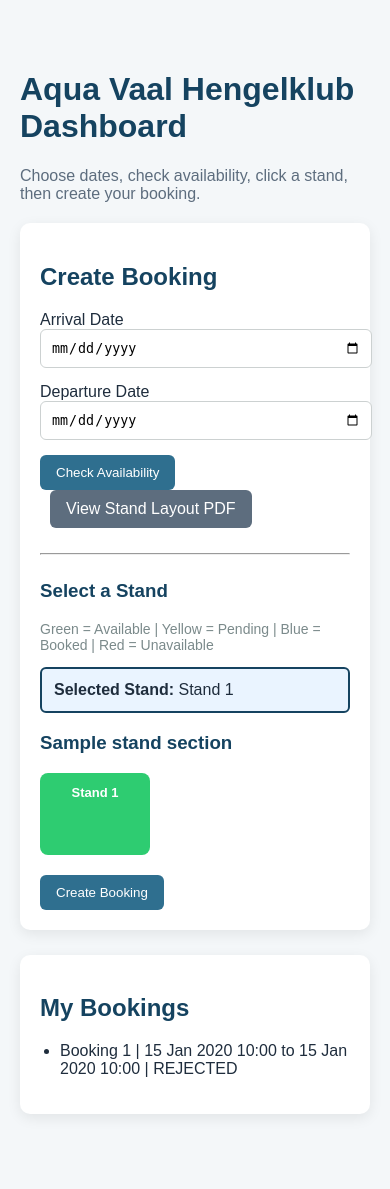
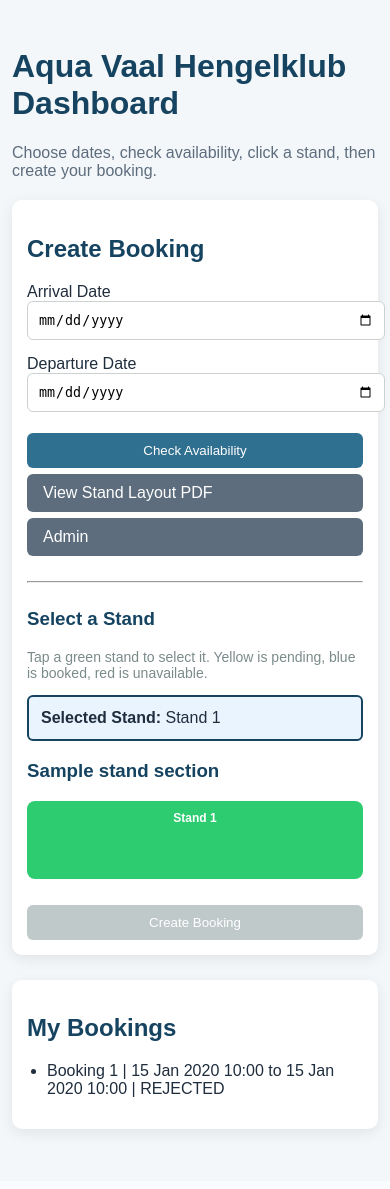
Before and after one commit to GoggaWilma/aquavaal-booking, a Django app: template bookings/templates/dashboard.html in a window 390 px wide. After the commit the page ends 1136 px from the top, so only its background shows below. Run offline with Django 5.2, Linux system fonts and the light colour scheme; tables that the repository leaves empty hold one stand-in row (values such as "Sample post"); the template is opened without the code that fills it: values that come from a table or form of the project are taken from there, most other values are stand-ins (such as "Sample title", 1, 10 or a date in 2020).

Commit message:
admin button and mobile version

```diff
--- a/bookings/templates/dashboard.html
+++ b/bookings/templates/dashboard.html
@@ -47,6 +47,11 @@
 
         .button.secondary {
             background: #5d6d7e;
+        }
+
+        button:disabled {
+            background: #bfc9ca;
+            cursor: not-allowed;
         }
 
         .form-row {
@@ -99,12 +104,18 @@
             font-weight: bold;
             border: 2px solid transparent;
             position: relative;
+            transition: transform 0.15s ease, box-shadow 0.15s ease;
         }
 
         .stand-available {
             background: #2ECC71;
             color: white;
             cursor: pointer;
+        }
+
+        .stand-available:hover {
+            transform: scale(1.04);
+            box-shadow: 0 6px 16px rgba(0,0,0,0.18);
         }
 
         .stand-booked {
@@ -180,6 +191,54 @@
             visibility: visible;
             opacity: 1;
         }
+
+        @media (max-width: 768px) {
+            .container {
+                margin: 15px auto;
+                padding: 12px;
+            }
+
+            .section {
+                padding: 15px;
+            }
+
+            .stand-grid {
+                gap: 8px;
+            }
+
+            .stand-tile {
+                width: calc(50% - 8px);
+                min-height: 78px;
+                font-size: 12px;
+                padding: 8px;
+            }
+
+            .stand-name {
+                font-size: 10px;
+            }
+
+            .button,
+            button {
+                width: 100%;
+                margin: 6px 0 0 0 !important;
+                box-sizing: border-box;
+            }
+
+            input[type="date"] {
+                max-width: 100%;
+            }
+
+            .tooltip {
+                min-width: 130px;
+                font-size: 10px;
+            }
+        }
+
+        @media (max-width: 480px) {
+            .stand-tile {
+                width: 100%;
+            }
+        }
     </style>
 </head>
 <body>
@@ -214,19 +273,21 @@
                 <div class="button-row">
                     <button type="submit">Check Availability</button>
                     <a href="/report/stands/" class="button secondary" style="margin-left:10px;">View Stand Layout PDF</a>
+                    <a href="/admin/" class="button secondary" style="margin-left:10px;">Admin</a>
                 </div>
             </form>
 
             {% if available_stand_numbers or pending_stands or booked_stands or unavailable_stands %}
                 <hr style="margin: 25px 0;">
                 <h3>Select a Stand</h3>
-                <p class="muted">Green = Available | Yellow = Pending | Blue = Booked | Red = Unavailable</p>
+                <p class="muted">Tap a green stand to select it. Yellow is pending, blue is booked, red is unavailable.</p>
 
-                {% if selected_stand_number %}
-                <div style="padding:12px; margin-bottom:15px; border:2px solid #154360; background:#eaf4ff; border-radius:6px;">
-                    <strong>Selected Stand:</strong> {{ selected_stand_number }}
+                <div id="selected-stand-banner"
+                     style="padding:12px; margin-bottom:15px; border:2px solid #154360; background:#eaf4ff; border-radius:6px; {% if not selected_stand_number %}display:none;{% endif %}">
+                    {% if selected_stand_number %}
+                        <strong>Selected Stand:</strong> {{ selected_stand_number }}
+                    {% endif %}
                 </div>
-                {% endif %}
 
                 <form method="post" id="booking-form">
                     {% csrf_token %}
@@ -291,6 +352,7 @@
                                                 </div>
                                             {% endif %}
                                         {% endfor %}
+
                                     {% else %}
                                         <div
                                             class="stand-tile stand-available {% if number == selected_stand_number %}stand-selected{% endif %}"
@@ -300,13 +362,14 @@
                                             Stand {{ number }}
                                         </div>
                                     {% endif %}
+
                                 {% endfor %}
                             </div>
                         </div>
                     {% endfor %}
 
                     <div class="button-row">
-                        <button type="submit">Create Booking</button>
+                        <button type="submit" {% if not selected_stand_id %}disabled{% endif %}>Create Booking</button>
                     </div>
                 </form>
             {% endif %}
@@ -353,10 +416,23 @@
 
             tile.classList.add("stand-selected");
 
+            const selectedBanner = document.getElementById("selected-stand-banner");
+            if (selectedBanner) {
+                selectedBanner.style.display = "block";
+                selectedBanner.innerHTML = "<strong>Selected Stand:</strong> " + standNumber;
+            }
+
             const url = new URL(window.location.href);
             url.searchParams.set("stand_id", standMap[standNumber]);
             window.location.href = url.toString();
         }
+
+        window.addEventListener("load", function () {
+            const selected = document.querySelector(".stand-selected");
+            if (selected) {
+                selected.scrollIntoView({ behavior: "smooth", block: "center" });
+            }
+        });
     </script>
 </body>
 </html>
```
